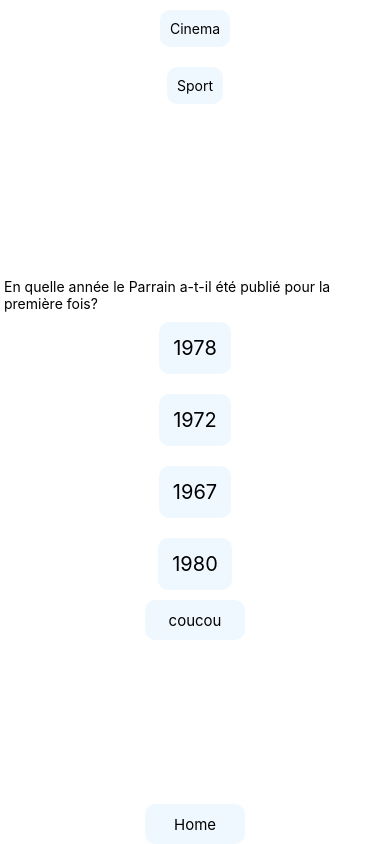
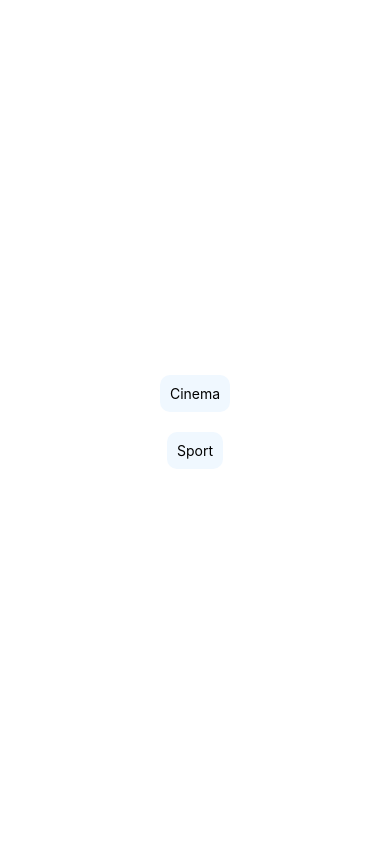
Before and after one commit to Zubiik/MobileQuizzyFunny, a React Native app: screen / in a window 390 px wide. Built offline with nearby package versions, Linux system fonts and the light colour scheme.

Commit message:
fix: re order component

```diff
--- a/src/pages/Home/index.js
+++ b/src/pages/Home/index.js
@@ -12,7 +12,8 @@ export default function Home() {
   const answerCallback = () => {};
   return (
     <View style={styles.container}>
-      {themePicker.map((item, index) => {
+      {themeIndex === 0 ? (
+        themePicker.map((item, index) => {
           return (
             <TouchableOpacity
               key={index}
@@ -24,8 +25,10 @@ export default function Home() {
               <ThemeCard label={item.themeName} />
             </TouchableOpacity>
           );
-      })}
+        })
+      ) : (
         <GameLoop selectedTheme={themeIndex} />
+      )}
       <StatusBar style="auto" />
     </View>
   );
```
Lines whose indentation alone changed are shown as unchanged.
